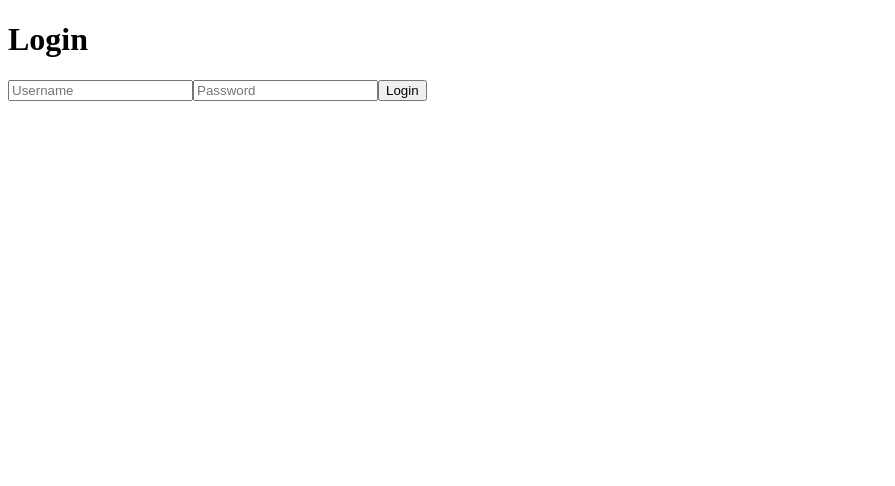
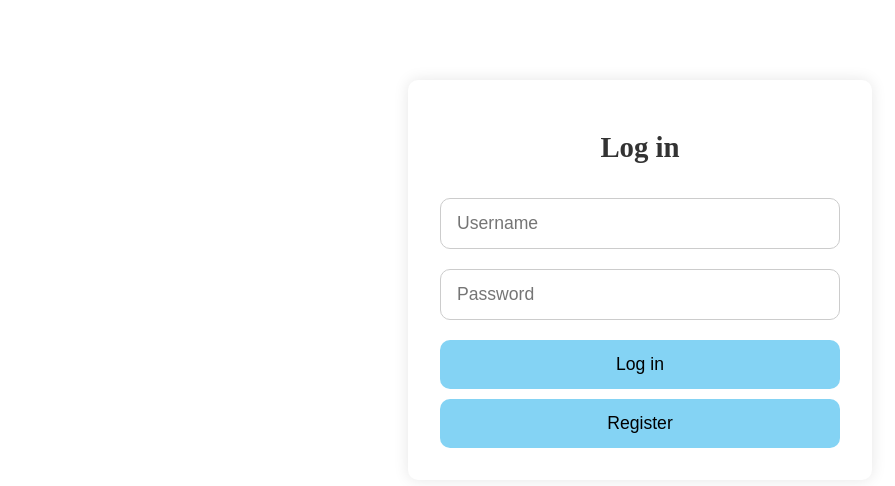
Before and after one commit to Pecet13/praca-inzynierska, a React (Vite) app in the folder frontend/: page /login in a window 1280 px wide. Shown: the top 486 px of the page, without its empty margins (0-895 px from the left). Built offline with nearby package versions, Linux system fonts and the light colour scheme; no server answers.

Commit message:
Added form stylization

```diff
--- a/frontend/src/components/Form.jsx
+++ b/frontend/src/components/Form.jsx
@@ -2,18 +2,23 @@ import { useState } from "react";
 import api from "../api";
 import { useNavigate } from "react-router-dom";
 import { ACCESS_TOKEN, REFRESH_TOKEN } from "../constants";
+import "../styles/Form.css";
 
 function Form({ route, method }) {
     const [username, setUsername] = useState("");
     const [password, setPassword] = useState("");
-    const [loading, setLoading] = useState(false);
+    const [confirmPassword, setConfirmPassword] = useState("");
     const navigate = useNavigate();
 
-    const name = method === "login" ? "Login" : "Register";
+    const name = method === "login" ? "Log in" : "Register";
 
     const handleSubmit = async (e) => {
-        setLoading(true);
         e.preventDefault();
+
+        if (method === "register" && password != confirmPassword) {
+            alert("Passwords do not match");
+            return;
+        }
 
         try {
             const res = await api.post(route, { username, password });
@@ -26,13 +31,11 @@ function Form({ route, method }) {
             }
         } catch (error) {
             alert(error);
-        } finally {
-            setLoading(false);
         }
     };
 
     return (
-        <form onSubmit={handleSubmit}>
+        <form className="form-wrapper" onSubmit={handleSubmit}>
             <h1>{name}</h1>
             <input
                 className="form-input"
@@ -48,9 +51,27 @@ function Form({ route, method }) {
                 onChange={(e) => setPassword(e.target.value)}
                 placeholder="Password"
             />
+            {method === "register" && (
+                <input
+                    className="form-input"
+                    type="password"
+                    value={confirmPassword}
+                    onChange={(e) => setConfirmPassword(e.target.value)}
+                    placeholder="Confirm Password"
+                />
+            )}
             <button className="form-button" type="submit">
                 {name}
             </button>
+            {method === "login" && (
+                <button
+                    className="form-button"
+                    type="button"
+                    onClick={() => navigate("/register")}
+                >
+                    Register
+                </button>
+            )}
         </form>
     );
 }
--- /dev/null
+++ b/frontend/src/styles/Form.css
@@ -0,0 +1,58 @@
+.form-wrapper {
+    display: flex;
+    flex-direction: column;
+    align-items: center;
+    max-width: 400px;
+    margin: 80px auto;
+    padding: 2rem;
+    background-color: #ffffff;
+    border-radius: 10px;
+    box-shadow: 0 0 15px rgba(0, 0, 0, 0.1);
+}
+
+.form-wrapper h1 {
+    text-align: center;
+    margin-bottom: 1.5rem;
+    font-size: 1.8rem;
+    color: #333;
+}
+
+.form-input {
+    width: 100%;
+    padding: 14px 16px;
+    margin: 10px 0;
+    font-size: 1.1rem;
+    border: 1px solid #ccc;
+    border-radius: 10px;
+    box-sizing: border-box;
+}
+
+.form-input:focus {
+    border-color: #4a90e2;
+    outline: none;
+}
+
+.form-button {
+    width: 100%;
+    padding: 14px;
+    margin-top: 10px;
+    background-color: #84d3f4;
+    color: #000;
+    font-size: 1.1rem;
+    border: none;
+    border-radius: 10px;
+    cursor: pointer;
+    transition: background-color 0.2s ease;
+}
+
+.form-button:hover {
+    background-color: #66c4ea;
+}
+
+.form-button.secondary {
+    background-color: #e0e0e0;
+}
+
+.form-button.secondary:hover {
+    background-color: #d0d0d0;
+}
```
